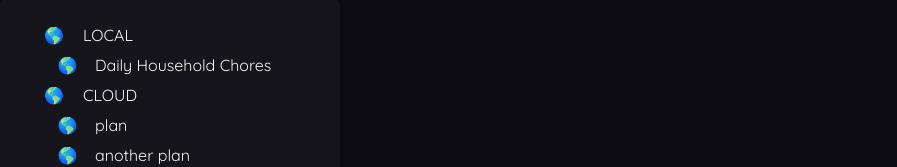
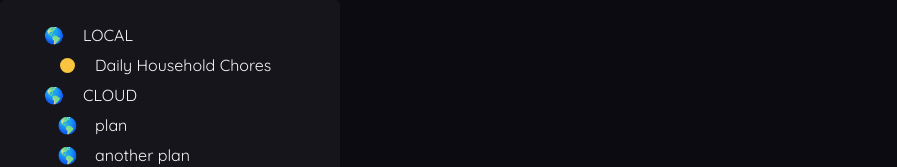
Before and after one commit to xk2102/rhoam-tasks, a React (Create React App) app: page / in a window 1280 px wide. Shown: the top 167 px of the page, without its empty margins (0-897 px from the left). Built offline with nearby package versions, Linux system fonts and the light colour scheme.

Commit message:
added color component

```diff
--- a/src/components/BoxLeft.module.css
+++ b/src/components/BoxLeft.module.css
@@ -81,6 +81,14 @@
   /* MARGIN, PADDING */
   margin-left: 15px;
 }
+.plan > .image > .color {
+  /* SIZE */
+  height: 15px;
+  width: 15px;
+  /* BORDER */
+  /* border: 2px solid; */
+  border-radius: 15px;
+}
 .plan > .label {
   /* BORDER */
   /* border: 2px solid; */
--- a/src/components/BoxLeft.tsx
+++ b/src/components/BoxLeft.tsx
@@ -29,9 +29,11 @@ function BoxLeft() {
           <div className={styles.image}>🌎</div>
           <div className={styles.label}>LOCAL</div>
         </div>
-        {_Global?.plans.map((plan, index) => (
+        {_Global!.plans.map((plan, index) => (
           <div className={styles.plan} key={index} onClick={() => onClick_handleSelectedList(plan)}>
-            <div className={styles.image}>🌎</div>
+            <div className={styles.image}>
+              <div className={styles.color} style={{ backgroundColor: plan.color }}></div>
+            </div>
             <div className={styles.label}>{plan?.name}</div>
           </div>
         ))}
--- /dev/null
+++ b/src/components/Color.tsx
@@ -0,0 +1,20 @@
+import styles from "./Plan.module.css";
+import { plan } from "../modules/types";
+import { Global } from "../contexts/Global";
+import React, { useState, useContext } from "react";
+// --------------------------------------------------------------
+// --TYPES-------------------------------------------------------
+// --------------------------------------------------------------
+type ColorProps = {
+  selectedPlan: plan;
+  color: string;
+};
+export default function Color({ selectedPlan, color }: ColorProps) {
+  const _Global = useContext(Global);
+  return (
+    <div
+      className={color === selectedPlan.color ? `${styles.color} ${styles.selected}` : `${styles.color}`}
+      style={{ backgroundColor: color }}
+      onClick={() => _Global!.changePlanColor(selectedPlan.id, color)}></div>
+  );
+}
--- a/src/components/ConfigBox.tsx
+++ b/src/components/ConfigBox.tsx
@@ -1,7 +1,8 @@
-import React, { useState, useContext } from "react";
+import { useState, useContext } from "react";
 import { Global } from "../contexts/Global";
 import styles from "./Plan.module.css";
 import { plan } from "../modules/types";
+import Color from "./Color";
 // --------------------------------------------------------------
 // --TYPES-------------------------------------------------------
 // --------------------------------------------------------------
@@ -26,11 +27,7 @@ export default function ConfigBox({ selectedPlan }: ConfigBoxProps) {
     <div className={`animate ${styles.configBox}`}>
       <div className={styles.colors}>
         {COLORS.map((color, index) => (
-          <div
-            key={index}
-            className={color === selectedPlan.color ? `${styles.color} ${styles.selected}` : `${styles.color}`}
-            style={{ backgroundColor: color }}
-            onClick={() => _Global!.changePlanColor(selectedPlan.id, color)}></div>
+          <Color key={index} selectedPlan={selectedPlan} color={color} />
         ))}
       </div>
       <span id={styles.newPlanName}>New name: </span>
--- a/src/components/Plan.module.css
+++ b/src/components/Plan.module.css
@@ -35,6 +35,14 @@
   flex-direction: row;
   justify-content: center;
   align-items: center;
+}
+.plan > .planHeader > .image > .color {
+  /* SIZE */
+  height: 35px;
+  width: 35px;
+  /* BORDER */
+  /* border: 2px solid; */
+  border-radius: 20px;
 }
 .plan > .planHeader > .label {
   /* BORDER */
--- a/src/components/Plan.tsx
+++ b/src/components/Plan.tsx
@@ -41,7 +41,9 @@ function Plan({ selectedPlan }: PlanProps) {
     <div className={styles.plan}>
       {/* HEADER */}
       <div className={styles.planHeader}>
-        <div className={styles.image}>🌎</div>
+        <div className={styles.image}>
+          <div className={styles.color} style={{ backgroundColor: selectedPlan.color }}></div>
+        </div>
         <div className={styles.label}>{selectedPlan.name}</div>
         <div className={styles.config}>
           <div className={showConfigBox ? `${styles.reactIconContainer} ${styles.selected}` : `${styles.reactIconContainer}`} onClick={() => setShowConfigBox(!showConfigBox)}>
```
